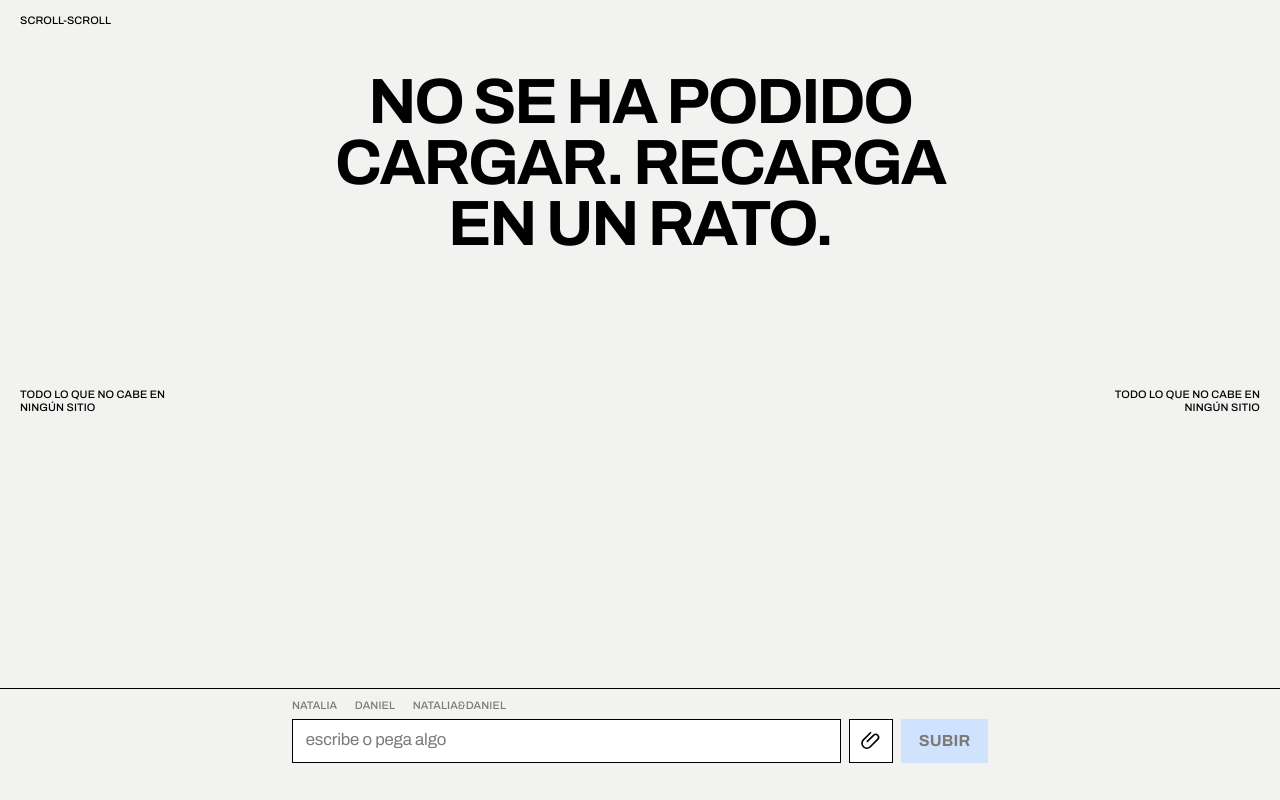
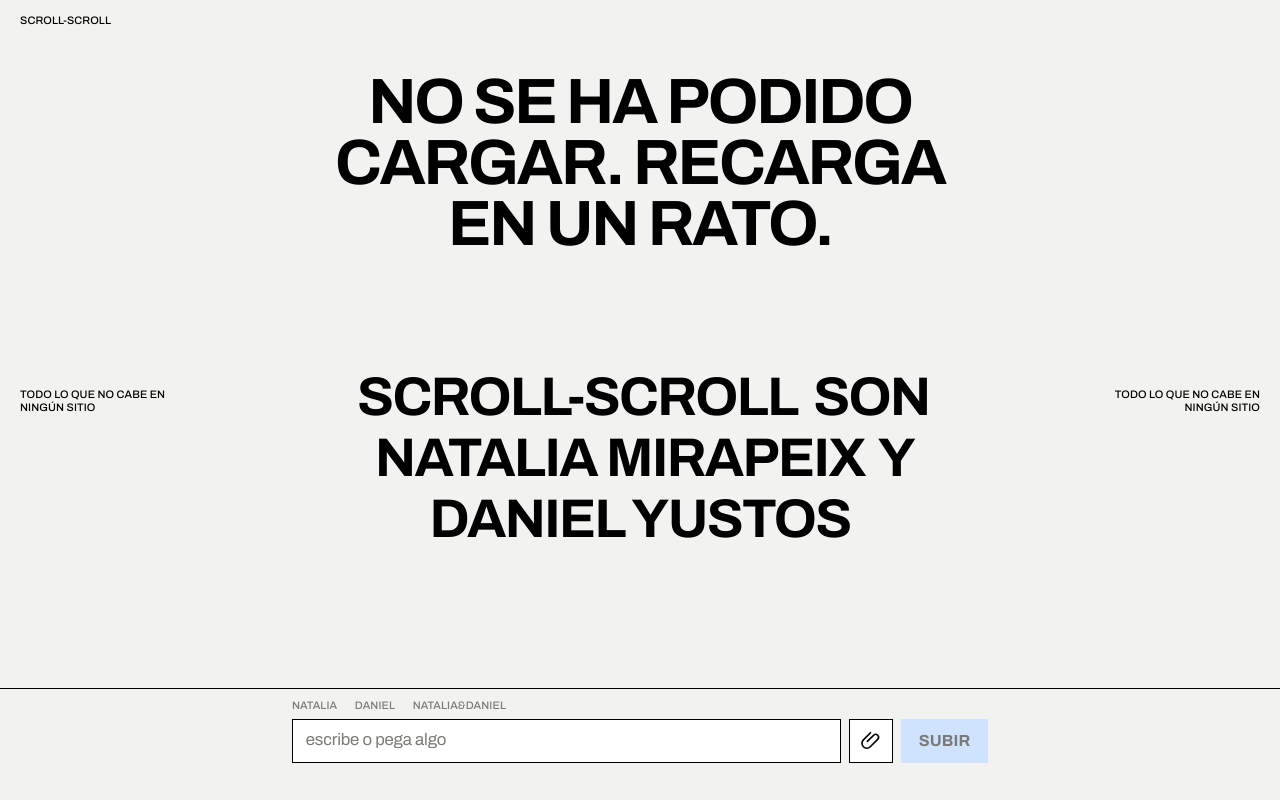
Before and after one commit to nataliamirapeix-ux/scroll-scroll, a website: page public/index.html in a window 1280 px wide. Drawn offline with Linux system fonts and the light colour scheme; no server answers.

Commit message:
Add files via upload

```diff
--- a/public/index.html
+++ b/public/index.html
@@ -23,6 +23,10 @@
   <main id="feed" class="feed" aria-label="Todo lo subido"></main>
 
   <p class="sentinel" id="sentinel" aria-hidden="true"></p>
+
+  <footer class="colophon">
+    <p><span class="mark">scroll-scroll</span> son <a class="mark" href="https://www.linkedin.com/in/nataliamirapeix" target="_blank" rel="noopener">Natalia Mirapeix</a> y <a class="mark" href="https://www.linkedin.com/in/daniel-yustos-consultor-estrategico/" target="_blank" rel="noopener">Daniel Yustos</a></p>
+  </footer>
 
   <div class="dropveil" id="dropveil" aria-hidden="true"><span>suelta aquí</span></div>
 
--- a/public/style.css
+++ b/public/style.css
@@ -202,6 +202,38 @@ button, input, textarea { font: inherit; color: inherit; }
 }
 .sentinel { height: 1px; margin: 0; }
 
+/* pie: quiénes somos, con subrayado de marcador que se pinta al llegar */
+.colophon {
+  max-width: var(--col);
+  margin: 7rem auto 0;
+  padding: 0 var(--gutter);
+  text-align: center;
+}
+.colophon p {
+  margin: 0;
+  font-size: clamp(1.7rem, 4.6vw, 3.4rem);
+  font-weight: 700;
+  line-height: 1.12;
+  letter-spacing: -0.03em;
+  text-transform: uppercase;
+  text-wrap: balance;
+}
+.colophon a { text-decoration: none; color: inherit; }
+.colophon .mark {
+  padding: 0 0.12em;
+  background-image: linear-gradient(var(--blue), var(--blue));
+  background-repeat: no-repeat;
+  background-size: 0% 100%;
+  background-position: 0 0;
+  -webkit-box-decoration-break: clone;
+  box-decoration-break: clone;
+  transition: background-size 650ms cubic-bezier(0.2, 0.8, 0.2, 1), color 300ms;
+}
+.colophon.lit .mark { background-size: 100% 100%; color: #ffffff; }
+.colophon.lit .mark:nth-of-type(2) { transition-delay: 350ms; }
+.colophon.lit .mark:nth-of-type(3) { transition-delay: 700ms; }
+.colophon a.mark:hover, .colophon a.mark:focus-visible { background-image: linear-gradient(var(--ink), var(--ink)); color: var(--bg); outline: none; }
+
 /* caja de subida: una regla negra, un cuadrado azul */
 .composer {
   position: fixed;
@@ -323,4 +355,5 @@ body.dragging .dropveil { display: grid; }
 
 @media (prefers-reduced-motion: reduce) {
   * { transition: none !important; }
+  .colophon .mark { background-size: 100% 100%; color: #ffffff; }
 }
```
